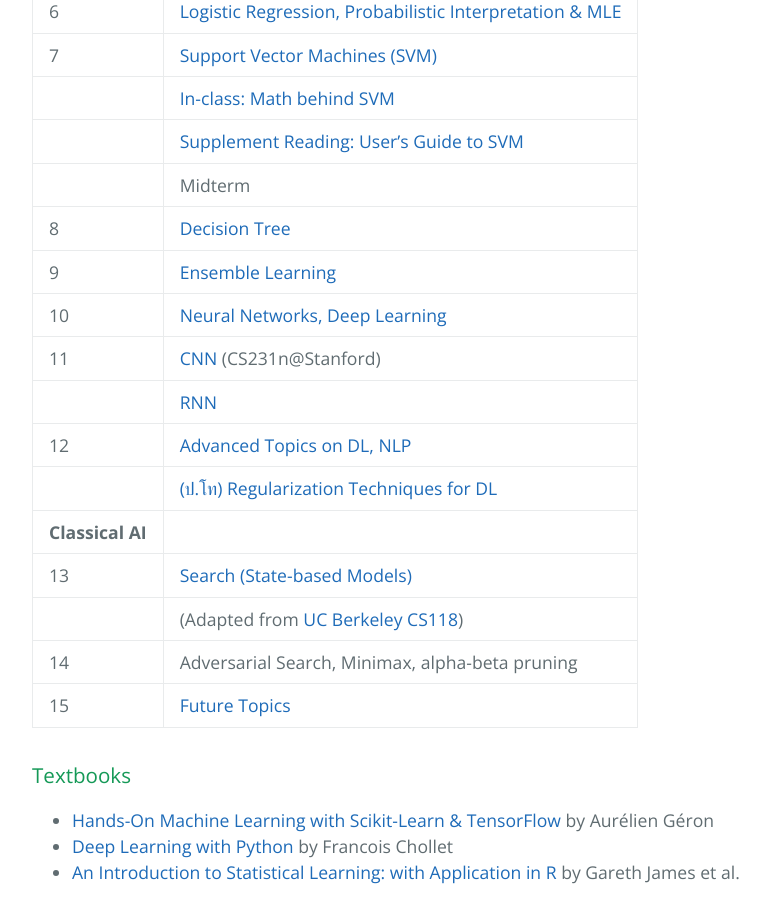
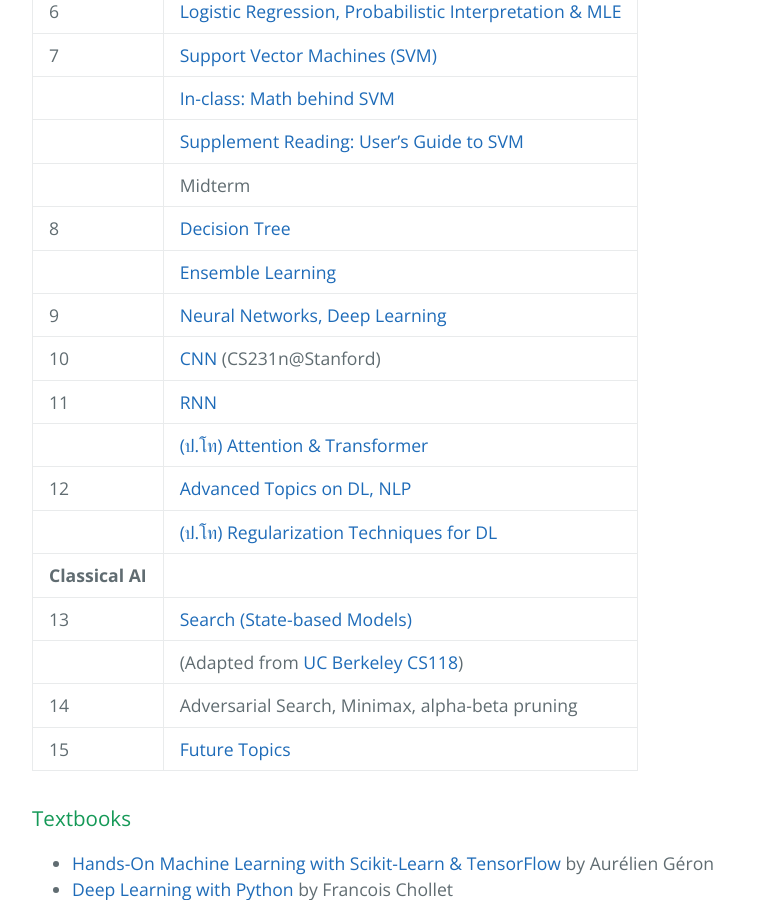
Before and after one commit to pratch/ml_course, a Jekyll site: the page built from index.md, in a window 1280 px wide and 900 px high, scrolled down 1596 px. Shown: the whole window, without its empty margins (192-961 px from the left). Built offline with Jekyll 4.4.1, drawn with Linux system fonts in a browser that asks for light colours.

Commit message:
added transformer slides

```diff
--- a/index.md
+++ b/index.md
@@ -66,10 +66,11 @@ layout: default
 |   | [Supplement Reading: User's Guide to SVM](http://pyml.sourceforge.net/doc/howto.pdf) |
 |   | Midterm |
 | 8 | [Decision Tree](slides/8-decision-tree.pdf)|
-| 9 | [Ensemble Learning](slides/9-decision-tree-ensemble.pdf)|
-| 10 | [Neural Networks, Deep Learning](slides/10-neural-networks.pdf) |
-| 11 | [CNN](http://cs231n.stanford.edu/slides/2017/cs231n_2017_lecture5.pdf) (CS231n@Stanford)|
-|    | [RNN](slides/recurrent-neural-networks.pdf)  |
+|  | [Ensemble Learning](slides/9-decision-tree-ensemble.pdf)|
+| 9 | [Neural Networks, Deep Learning](slides/10-neural-networks.pdf) |
+| 10 | [CNN](http://cs231n.stanford.edu/slides/2017/cs231n_2017_lecture5.pdf) (CS231n@Stanford)|
+| 11 | [RNN](slides/recurrent-neural-networks.pdf)  |
+|    | [(ป.โท) Attention & Transformer](slides/transformer.pdf) |
 | 12 | [Advanced Topics on DL, NLP](slides/13-advanced-topics.pdf) |
 |    | [(ป.โท) Regularization Techniques for DL](slides/advanced-topics-dl.pdf)|
 | **Classical AI** ||
```
Also changed, not shown: 1 other file.
